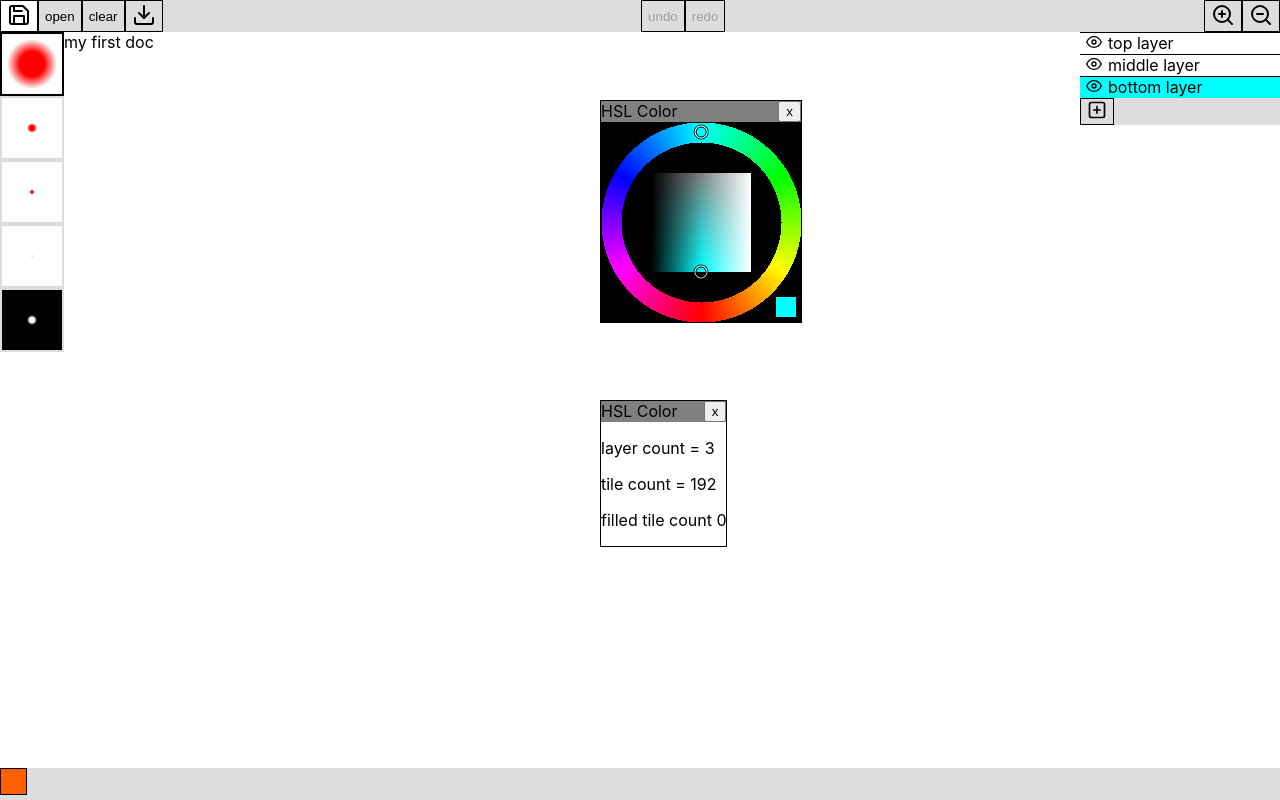
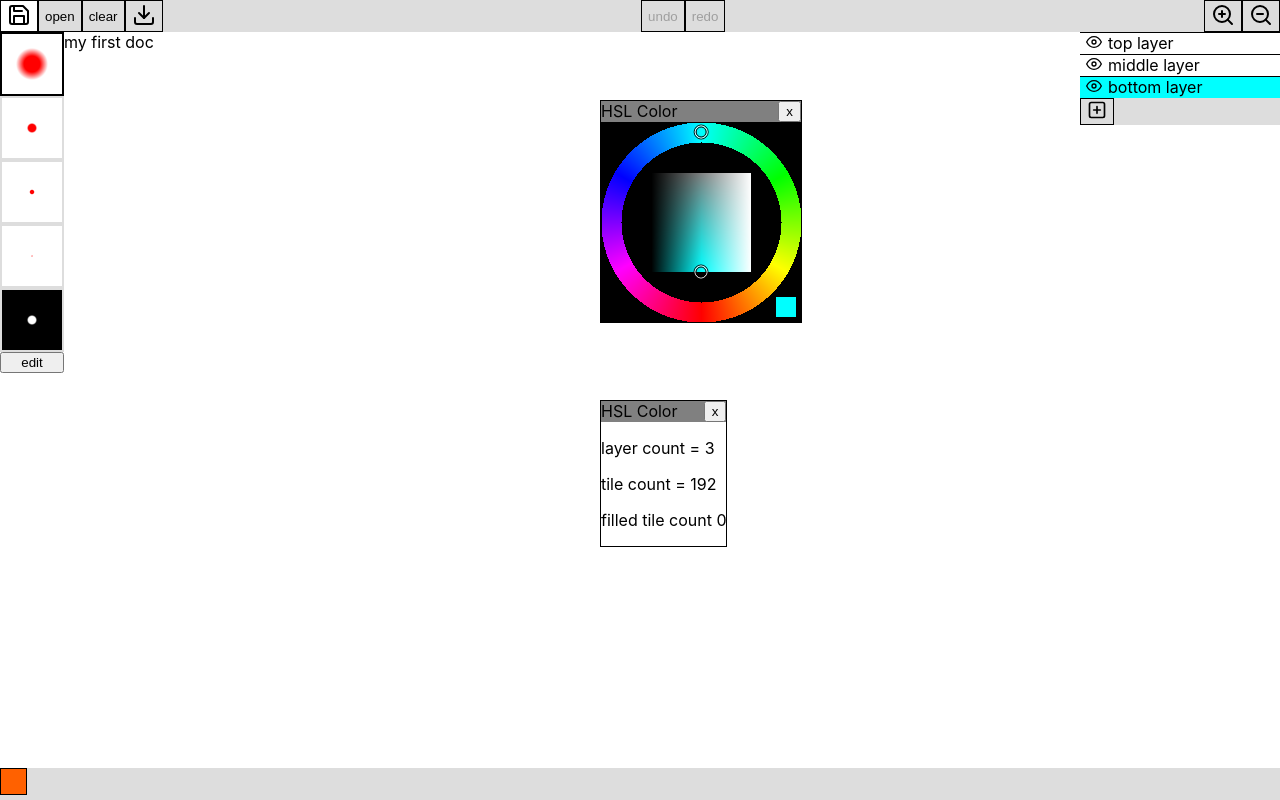
Before and after one commit to joshmarinacci/pen-canvas-editor, a React (Create React App) app: page / in a window 1280 px wide. Built offline with nearby package versions, Linux system fonts and the light colour scheme.

Commit message:
add hardness to pens make pens updatable implemented the pen editor

```diff
--- a/src/App.js
+++ b/src/App.js
@@ -9,6 +9,7 @@ import {toDeg} from "./util";
 import {Save, Download, ZoomIn, ZoomOut} from "react-feather"
 import {Layer, LayerWrapper} from "./layers";
 import {DH, DW} from "./common";
+import {PenEditor} from "./pens";
 
 // a button just showing a color, no textf
 const ColorButton = ({color, caption, onClick, selected}) => {
@@ -37,19 +38,21 @@ const RecentColors = ({colors, color, onSelect}) => {
   </div>
 };
 // the list of customized pens
-const pens = [
+const allPens = [
   {
     type:'pen',
     title:'giant',
     opacity:1.0,
+    hardness:0.0,
     flow:0.5,
     color:0xFF0000,
-    radius:50, //in pixels
+    radius:32, //in pixels
     blend:'overlay',
   },
   {
     type:'pen',
     title:'fat',
+    hardness:0.5,
     opacity:1.0,
     flow:0.5,
     color:0xFF0000,
@@ -60,6 +63,7 @@ const pens = [
     type:'pen',
     title:'medium',
     opacity:1.0,
+    hardness:0.5,
     flow:0.5,
     color:0xFF0000,
     radius:5, //in pixels
@@ -68,6 +72,7 @@ const pens = [
   {
     type:'pen',
     title:'thin',
+    hardness:0.5,
     opacity: 1.0,
     flow: 0.5,
     color: 0x000000,
@@ -76,6 +81,7 @@ const pens = [
   {
     type:'pen',
     title:'eraser',
+    hardness:0.5,
     opacity: 1.0,
     flow: 1.0,
     color: 0x000000,
@@ -205,10 +211,11 @@ let undoBackup = null
 let redoBackup = null
 
 function App() {
+  const [pens,setPens] = useState(allPens)
   const [counter,setCounter] = useState(0)
   const [doc,setDoc] = useState(docObserver.get())
   const [color,setColor] = useState({hue:0,  sat:1.0, lit:0.5})
-  const [pen,setPen] = useState(pens[0])
+  const [pen,setPen] = useState(allPens[0])
   const [eraser,setEraser] = useState(pens.find(p => p.blend === 'erase'))
   const [layer,setLayer] = useState(doc.layers[0])
   const [zoom,setZoom] = useState(0)
@@ -262,6 +269,16 @@ function App() {
     redoBackup = null
     redraw()
   };
+  let closeBrushDialog = (newPen) => {
+    setPens(pens.map((p)=>{
+      if(p === pen) return newPen
+      return p
+    }))
+    setPen(newPen)
+    dialogObserver.set(null)
+  }
+  let showBrushDialog = ()=> dialogObserver.set(<PenEditor startPen={pen} onClose={closeBrushDialog}/>)
+
   return <div id={"main"}>
       <Toolbox className="top-row full-width">
         <button onClick={saveDoc} ><Save/></button>
@@ -276,7 +293,7 @@ function App() {
         <button onClick={zoomOut}><ZoomOut/></button>
       </Toolbox>
       <EditableLabel className="second-row" initialValue={doc.title} onDoneEditing={(value)=>doc.title = value}/>
-      <RecentPens pens={pens} selected={pen} onSelect={setPen} color={color}/>
+      <RecentPens pens={pens} selected={pen} onSelect={setPen} color={color} onEdit={showBrushDialog}/>
       <PenCanvas doc={doc} pen={pen} color={color} layer={layer} zoom={zoom} onPenDraw={onPenDraw} eraser={eraser} onDrawDone={onDrawDone}/>
       <LayerWrapper layers={layers} setLayer={setLayer} redraw={redraw} selectedLayer={layer}/>
       <Toolbox className="bottom-row full-width">
--- a/src/pens.js
+++ b/src/pens.js
@@ -1,9 +1,81 @@
-import React, {useEffect, useRef} from 'react'
+import React, {useEffect, useRef, useState} from 'react'
 import {toDeg, VBox} from './util.js'
+import {HBox, Point, Spacer} from "./util";
+import {brushPath} from "./pointer";
 
 // panel that shows settings for a pen, let you customize them
-const PenEditor = () => {
-    return <div> edit the pen</div>
+export const PenEditor = ({startPen,onClose}) => {
+    const brushCanvas = useRef()
+    const sampleCanvas = useRef()
+    const [pen, setPen] = useState(startPen)
+    const updateStateFloat = (key,scale=1) => {
+        return (e)=>{
+            const val = parseFloat(e.target.value)*scale
+            setPen(old => {
+                const obj = {...old}
+                obj[key] = val
+                return obj
+            })
+        }
+    }
+    useEffect(()=>{
+        const c = brushCanvas.current.getContext('2d')
+        c.save()
+        c.fillStyle = 'white'
+        c.fillRect(0,0,brushCanvas.current.width,brushCanvas.current.height)
+        const img = generateBrush(pen,{hue:0,sat:1.0,lit:0.5})
+        c.globalAlpha = pen.opacity
+        c.drawImage(img,brushCanvas.current.width/2-img.width/2,brushCanvas.current.height/2-img.height/2)
+        c.restore()
+
+        sampleCanvas.current.width = 200
+        sampleCanvas.current.height = 200
+        const s = sampleCanvas.current.getContext('2d')
+        s.save()
+        s.fillStyle = 'white'
+        s.fillRect(0,0,sampleCanvas.current.width,sampleCanvas.current.height)
+        brushPath(s,pen,{hue:0, sat:1.0, lit:0.5},new Point(30,30), new Point(200-30,200-30))
+        brushPath(s,pen,{hue:0, sat:1.0, lit:0.5},new Point(30,200-30), new Point(200-30,30))
+        s.restore()
+
+    })
+    return <VBox className={'dialog'}>
+        <header>edit pens</header>
+        <VBox className={'body'}>
+            <HBox>
+                <VBox>
+                    <HBox>
+                        <canvas ref={brushCanvas} style={{border:'1px solid black'}} width={64} height={64}/>
+                    </HBox>
+                    <HBox>
+                        <label>radius</label>
+                        <input type="range" min={1} max={32} value={pen.radius}  onChange={updateStateFloat('radius')}/>
+                        <label>{pen.radius}</label>
+                    </HBox>
+                    <HBox>
+                        <label>hardness</label>
+                        <input type="range" min={0} max={1000} value={pen.hardness*1000}  onChange={updateStateFloat('hardness',0.001)}/>
+                        <label>{(pen.hardness*100).toFixed(1)}%</label>
+                    </HBox>
+                    <HBox>
+                        <label>flow</label>
+                        <input type="range" min={0} max={1000} value={pen.flow*1000}  onChange={updateStateFloat('flow',0.001)}/>
+                        <label>{(pen.flow*100).toFixed(1)}%</label>
+                    </HBox>
+                    <HBox>
+                        <label>opacity</label>
+                        <input type="range" min={0} max={1000} value={pen.opacity*1000} onChange={updateStateFloat('opacity',0.001)}/>
+                        <label>{(pen.opacity*100).toFixed(1)}%</label>
+                    </HBox>
+                </VBox>
+                <canvas ref={sampleCanvas} style={{width:200, height:200, border:'1px solid black'}}/>
+            </HBox>
+        </VBox>
+        <footer>
+            <Spacer/>
+            <button onClick={()=>onClose(pen)}>close</button>
+        </footer>
+    </VBox>
 };
 
 function currentFill(pen,color,a) {
@@ -17,12 +89,13 @@ function currentFill(pen,color,a) {
 export function generateBrush(pen, color) {
     let radius = pen.radius
     let can2 = document.createElement('canvas')
+    let hardness = Math.min(pen.hardness,0.999)
     can2.width = radius*2
     can2.height = radius*2
     let c2 = can2.getContext('2d')
     let grad = c2.createRadialGradient(radius, radius, radius / 2, radius, radius, radius)
-    grad.addColorStop(0.0, currentFill(pen,color,1.0))
-    grad.addColorStop(0.5, currentFill(pen,color,0.5))
+    grad.addColorStop(hardness, currentFill(pen,color,1.0))
+    grad.addColorStop((hardness+1.0)/2, currentFill(pen,color,0.5))
     grad.addColorStop(1.0, currentFill(pen,color,0.0))
     c2.fillStyle = grad
     c2.fillRect(0,0,radius*2,radius*2)
@@ -52,9 +125,9 @@ export const PenView = ({pen,color, onSelect, selected}) => {
     return <canvas className={'brush'} width={64} height={64} ref={canvas}  onClick={()=>onSelect(pen)}/>
 }
 
-export const RecentPens = ({pens, selected, onSelect, onChange, color}) => {
-    return <VBox className='left-column second-row'>{pens.map((pen, i) => {
-        return <PenView key={i} pen={pen} onSelect={onSelect} color={color} selected={selected}/>
-    })}
+export const RecentPens = ({pens, selected, onSelect, onChange, color, onEdit}) => {
+    return <VBox className='left-column second-row'>
+        {pens.map((pen, i) => <PenView key={i} pen={pen} onSelect={onSelect} color={color} selected={selected}/>)}
+        <button onClick={onEdit}>edit</button>
     </VBox>
 };
--- a/src/pointer.js
+++ b/src/pointer.js
@@ -92,3 +92,21 @@ export class PointerHandler {
     }
 
 }
+
+export function brushPath(ctx,pen,color,start,end) {
+    let dist = start.dist(end)
+    let radius = pen.radius
+    let gap = radius/3
+    let angle = angleBetween(start, end);
+    let brush = generateBrush(pen,color)
+    let x = 0
+    let y = 0
+
+    for (let i = 0; i < dist; i += gap) {
+        x = start.x + (Math.sin(angle) * i);
+        y = start.y + (Math.cos(angle) * i);
+        ctx.globalAlpha = pen.flow
+        ctx.globalCompositeOperation = 'src-over'
+        ctx.drawImage(brush,x-radius,y-radius)
+    }
+}
```
